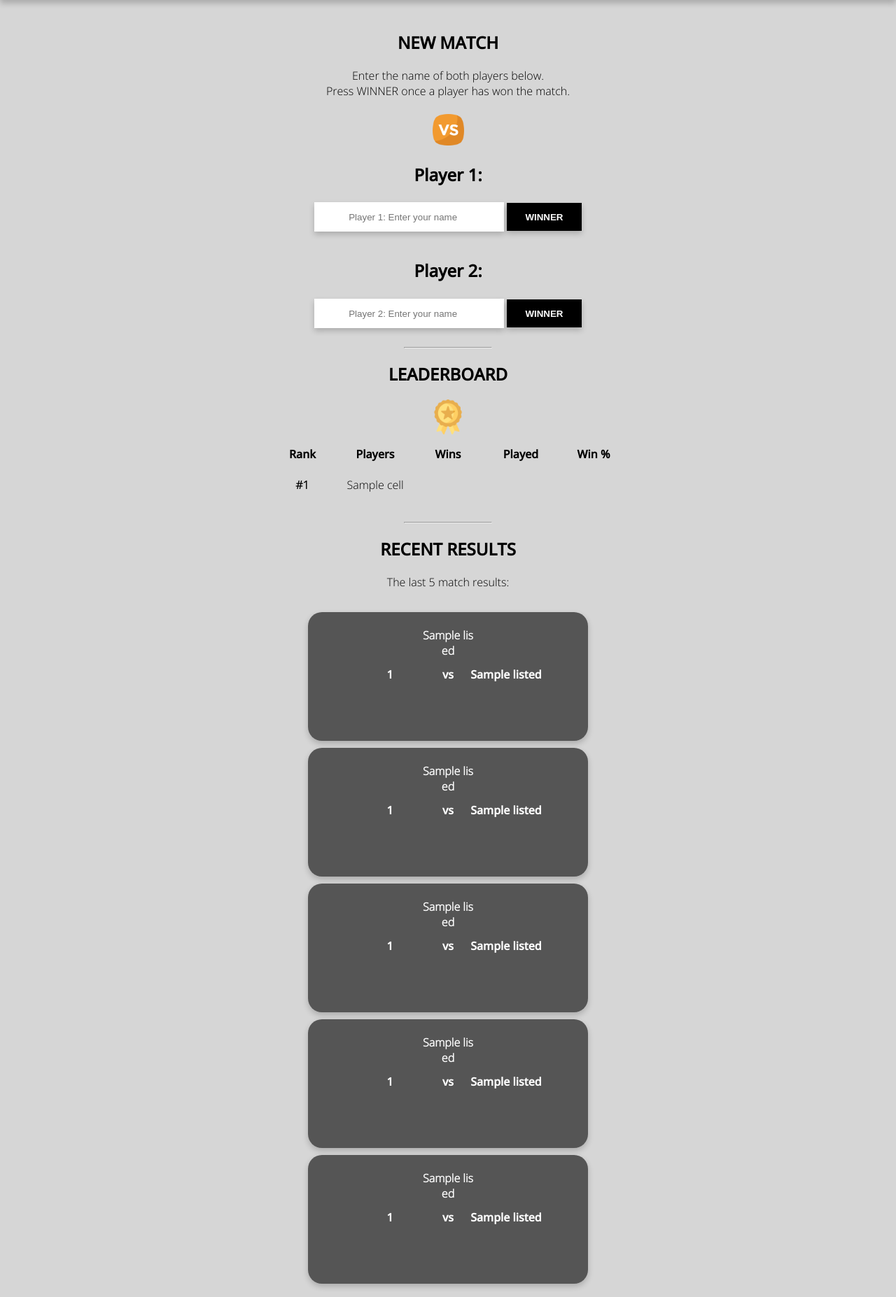
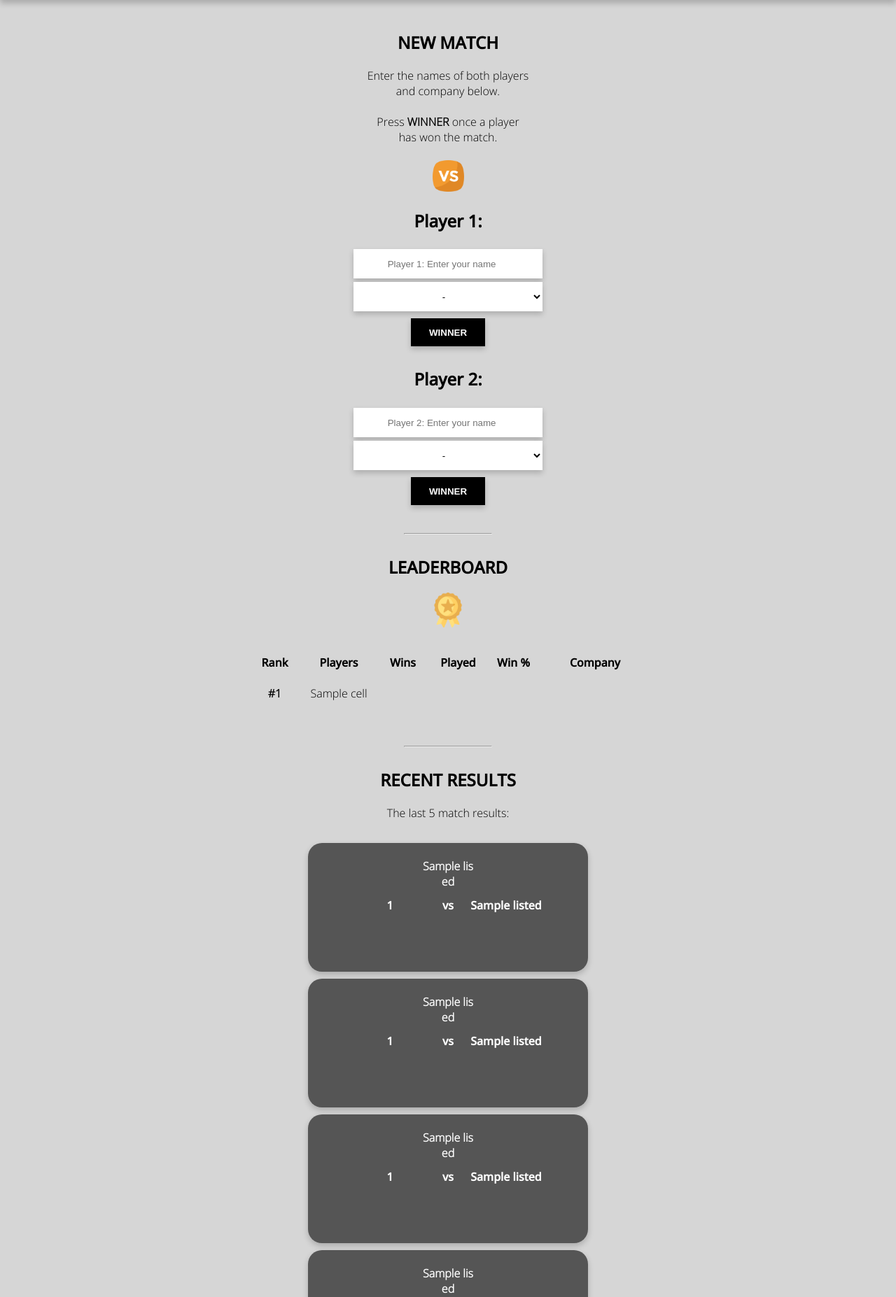
Before and after one commit to kelvgooding/8ball-leaderboard, a Flask app: template templates/index.html in a window 1280 px wide. Shown: the part 186-2040 px from the top of the page at 70% size. Run offline with Flask 2, Linux system fonts and the light colour scheme; the template is opened without the code that fills it: most values are stand-ins (such as "Sample title", 1, 10 or a date in 2020); lists and menus that the app fills with data are empty.

Commit message:
Add files via upload
- A new table 'Company' has been added.This will have a list of company names within the WeWork office.
- Empty company list has been added, and intergrated into Jinja2. This will pull the list of company names from the database, and iterate them in from a for loop.
- Dropdown list including company names within the WeWork office will be listed for each player to select from.

```diff
--- a/app.py
+++ b/app.py
@@ -1,4 +1,4 @@
-from flask import Flask, render_template, request, redirect, url_for
+from flask import Flask, render_template, request, redirect
 import sqlite3
 
 # SQLite3 configuration
@@ -21,6 +21,11 @@ def index():
     for i in cursor.execute('SELECT DISTINCT(PLAYERS) FROM LEADERBOARD'):
         players.append(i[0])
 
+    company = []
+
+    for i in cursor.execute('SELECT * FROM COMPANY'):
+        company.append(i[0])
+
     # Recent Matches - List
 
     listed = []
@@ -37,26 +42,26 @@ def index():
     # Leaderboard - SQL Delete / Insert
 
     cursor.execute('DELETE FROM leaderboard')
-    cursor.execute('INSERT INTO leaderboard (players, total_wins) SELECT p1_name, p1_result FROM recently UNION ALL SELECT p2_name, p2_result FROM recently;')
+    cursor.execute('INSERT INTO leaderboard (players, company, total_wins) SELECT p1_name, p1_company, p1_result FROM recently UNION ALL SELECT p2_name, p2_company, p2_result FROM recently;')
     connection.commit()
 
     # Leaderboard - SQL Query
 
-    for values in cursor.execute('SELECT players, SUM(total_wins) AS total_wins, COUNT(players) AS matches_played, ROUND(SUM(total_wins) * 100.0 / COUNT(players), 1) as win_perc FROM leaderboard GROUP BY players ORDER BY 2 DESC;'):
+    for values in cursor.execute('SELECT players, SUM(total_wins) AS total_wins, COUNT(players) AS matches_played, ROUND(SUM(total_wins) * 100.0 / COUNT(players), 1) as win_perc, company FROM leaderboard GROUP BY players ORDER BY 2 DESC;'):
         leaderboard.append(values)
 
     # SQL Insert - Input Player Name / Win
 
     if request.method == "POST":
         if 'win-p1' in request.form:
-            cursor.execute('INSERT INTO recently VALUES (?, 1, ?, 0, CURRENT_TIMESTAMP)', (request.form.get("name-p1"), request.form.get("name-p2"),))
+            cursor.execute('INSERT INTO recently VALUES (?, ?, 1, ?, ?, 0, CURRENT_TIMESTAMP)', (request.form.get("name-p1"), request.form.get("company-p1"), request.form.get("name-p2"), request.form.get("company-p2"),))
             connection.commit()
         elif 'win-p2' in request.form:
-            cursor.execute('INSERT INTO recently VALUES (?, 0, ?, 1, CURRENT_TIMESTAMP)', (request.form.get("name-p1"), request.form.get("name-p2"),))
+            cursor.execute('INSERT INTO recently VALUES (?, ?, 0, ?, ?, 1, CURRENT_TIMESTAMP)', (request.form.get("name-p1"), request.form.get("company-p1"), request.form.get("name-p2"), request.form.get("company-p2"),))
             connection.commit()
         return redirect('/')
     else:
-        return render_template("index.html", listed=listed, leaderboard=leaderboard, players=players)
+        return render_template("index.html", listed=listed, leaderboard=leaderboard, players=players, company=company)
 
 if __name__ == "__main__":
     app.debug = True
--- a/static/css/styles.css
+++ b/static/css/styles.css
@@ -48,6 +48,8 @@ h1 {
 
 hr {
     width: 10%;
+    margin-top: 30px;
+    margin-bottom: 30px;
 }
 
 .input-field {
@@ -57,7 +59,19 @@ hr {
     border-color: #FFFFFF;
     border: 0px;
     box-shadow: 0 4px 8px 0 rgba(0,0,0,0.2);
+    margin-bottom: 5px;
+    margin-top: 5px;
 
+}
+
+.select-field {
+    width: 20.26em;
+    height: 3.15em;
+    text-align: center;
+    border-color: #FFFFFF;
+    background-color: white;
+    border: 0px;
+    box-shadow: 0 4px 8px 0 rgba(0,0,0,0.2);
 }
 
 .input-button {
@@ -67,8 +81,8 @@ hr {
     background-color: #000000;
     color: #FFFFFF;
     border: 0px;
-    margin-top: 5px;
-    margin-bottom: 20px;
+    margin-top: 10px;
+    margin-bottom: 10px;
     transition: 1s;
     box-shadow: 0 4px 8px 0 rgba(0,0,0,0.2);
     font-weight: bold;
--- a/templates/index.html
+++ b/templates/index.html
@@ -37,37 +37,52 @@
 
             <section>
                 <h1>NEW MATCH</h1>
-                Enter the name of both players below.<br>
-                Press WINNER once a player has won the match.
+                Enter the names of both players<br>and company below.<br><br>
+                Press <b>WINNER</b> once a player<br>has won the match.
 
                 <br><br>
                 <img width="45" height="45" src="../static/images/versus.png"/>
                 <br>
 
                 <form method="post">
+
                     <h1>Player 1:</h1>
-                    <input type="text" class="input-field" placeholder="Player 1: Enter your name" name="name-p1" list="player-list" required/>
+                    <input type="text" class="input-field" placeholder="Player 1: Enter your name" name="name-p1" list="player-list" required/><br>
+                    <select name="company-p1" class="select-field" placeholder="Select your company" required>
+                        <option value="">-</option>
+                        {% for i in company %}
+                        <option value="{{i}}">{{i}}</option>
+                        {% endfor %}
+                    </select><br/>
                     <input type="submit" value="WINNER" class="input-button" name="win-p1"/>
 
                     <h1>Player 2:</h1>
-                    <input type="text" class="input-field" placeholder="Player 2: Enter your name" name="name-p2" list="player-list" required/>
+                    <input type="text" class="input-field" placeholder="Player 2: Enter your name" name="name-p2" list="player-list" required/><br>
+                    <select name="company-p2" class="select-field" required>
+                        <option value="">-</option>
+                        {% for i in company %}
+                        <option value="{{i}}">{{i}}</option>
+                        {% endfor %}
+                    </select><br/>
                     <input type="submit" value="WINNER" class="input-button" name="win-p2"/>
+
                 </form>
             </section>
             <hr>
             <section>
                 <h1>LEADERBOARD</h1>
                 <img width="50" height="50" src="../static/images/icon-win.png"/>
-                <br>
+                <br><br>
 
                 <div style="overflow-x:auto;">
                     <table>
                         <tr>
-                            <th width="100px">Rank</th>
+                            <th width="75px">Rank</th>
                             <th width="100px">Players</th>
-                            <th width="100px">Wins</th>
-                            <th width="100px">Played</th>
-                            <th width="100px">Win %</th>
+                            <th width="75px">Wins</th>
+                            <th width="75px">Played</th>
+                            <th width="75px">Win %</th>
+                            <th width="150px">Company</th>
                         </tr>
                         {% for row in leaderboard %}
                         <tr>
@@ -92,26 +107,26 @@
 
                 <div class="card-recent-results">
                     <br>
-                    {{listed.0.4[0:10]}}
+                    {{listed.0.6[0:10]}}
                     <br>
-                    {{listed.0.4[11:16]}}
+                    {{listed.0.6[11:16]}}
                     <br>
                     <table>
                         <tr>
                             <th>{{listed.0.0}}</th>
                             <th width="30px">vs</th>
-                            <th>{{listed.0.2}}</th>
+                            <th>{{listed.0.3}}</th>
                         </tr>
                         <tr>
                             <td>
-                                {% if listed.0.1 == 1 %}
+                                {% if listed.0.2 == 1 %}
                                     <img width="30" height="30" src="../static/images/icon-win.png"/>
                                 {% endif %}
                             </td>
                             <td>
                             </td>
                             <td>
-                                {% if listed.0.3 == 1 %}
+                                {% if listed.0.5 == 1 %}
                                     <img width="30" height="30" src="../static/images/icon-win.png"/>
                                 {% endif %}
                             </td>
@@ -121,26 +136,26 @@
 
                 <div class="card-recent-results">
                     <br>
-                    {{listed.1.4[0:10]}}
+                    {{listed.1.6[0:10]}}
                     <br>
-                    {{listed.1.4[11:16]}}
+                    {{listed.1.6[11:16]}}
                     <br>
                     <table>
                         <tr>
                             <th>{{listed.1.0}}</th>
                             <th width="30px">vs</th>
-                            <th>{{listed.1.2}}</th>
+                            <th>{{listed.1.3}}</th>
                         </tr>
                         <tr>
                             <td>
-                                {% if listed.1.1 == 1 %}
+                                {% if listed.1.2 == 1 %}
                                     <img width="30" height="30" src="../static/images/icon-win.png"/>
                                 {% endif %}
                             </td>
                             <td>
                             </td>
                             <td>
-                                {% if listed.1.3 == 1 %}
+                                {% if listed.1.5 == 1 %}
                                     <img width="30" height="30" src="../static/images/icon-win.png"/>
                                 {% endif %}
                             </td>
@@ -150,26 +165,26 @@
 
                 <div class="card-recent-results">
                     <br>
-                    {{listed.2.4[0:10]}}
+                    {{listed.2.6[0:10]}}
                     <br>
-                    {{listed.2.4[11:16]}}
+                    {{listed.2.6[11:16]}}
                     <br>
                     <table>
                         <tr>
                             <th>{{listed.2.0}}</th>
                             <th width="30px">vs</th>
-                            <th>{{listed.2.2}}</th>
+                            <th>{{listed.2.3}}</th>
                         </tr>
                         <tr>
                             <td>
-                                {% if listed.2.1 == 1 %}
+                                {% if listed.2.2 == 1 %}
                                     <img width="30" height="30" src="../static/images/icon-win.png"/>
                                 {% endif %}
                             </td>
                             <td>
                             </td>
                             <td>
-                                {% if listed.2.3 == 1 %}
+                                {% if listed.2.5 == 1 %}
                                     <img width="30" height="30" src="../static/images/icon-win.png"/>
                                 {% endif %}
                             </td>
@@ -179,54 +194,55 @@
 
                 <div class="card-recent-results">
                     <br>
-                    {{listed.3.4[0:10]}}
+                    {{listed.3.6[0:10]}}
                     <br>
-                    {{listed.3.4[11:16]}}
+                    {{listed.3.6[11:16]}}
                     <br>
                     <table>
                         <tr>
                             <th>{{listed.3.0}}</th>
                             <th width="30px">vs</th>
-                            <th>{{listed.3.2}}</th>
+                            <th>{{listed.3.3}}</th>
                         </tr>
                         <tr>
                             <td>
-                                {% if listed.3.1 == 1 %}
+                                {% if listed.3.2 == 1 %}
                                     <img width="30" height="30" src="../static/images/icon-win.png"/>
                                 {% endif %}
                             </td>
                             <td>
                             </td>
                             <td>
-                                {% if listed.3.3 == 1 %}
+                                {% if listed.3.5 == 1 %}
                                     <img width="30" height="30" src="../static/images/icon-win.png"/>
                                 {% endif %}
                             </td>
                         </tr>
                     </table>
                 </div>
+
                 <div class="card-recent-results">
                     <br>
-                    {{listed.4.4[0:10]}}
+                    {{listed.4.6[0:10]}}
                     <br>
-                    {{listed.4.4[11:16]}}
+                    {{listed.4.6[11:16]}}
                     <br>
                     <table>
                         <tr>
                             <th>{{listed.4.0}}</th>
                             <th width="30px">vs</th>
-                            <th>{{listed.4.2}}</th>
+                            <th>{{listed.4.3}}</th>
                         </tr>
                         <tr>
                             <td>
-                                {% if listed.4.1 == 1 %}
+                                {% if listed.4.2 == 1 %}
                                     <img width="30" height="30" src="../static/images/icon-win.png"/>
                                 {% endif %}
                             </td>
                             <td>
                             </td>
                             <td>
-                                {% if listed.4.3 == 1 %}
+                                {% if listed.4.5 == 1 %}
                                     <img width="30" height="30" src="../static/images/icon-win.png"/>
                                 {% endif %}
                             </td>
```
Also changed, not shown: static/db/8B_DB_PROD.db.
